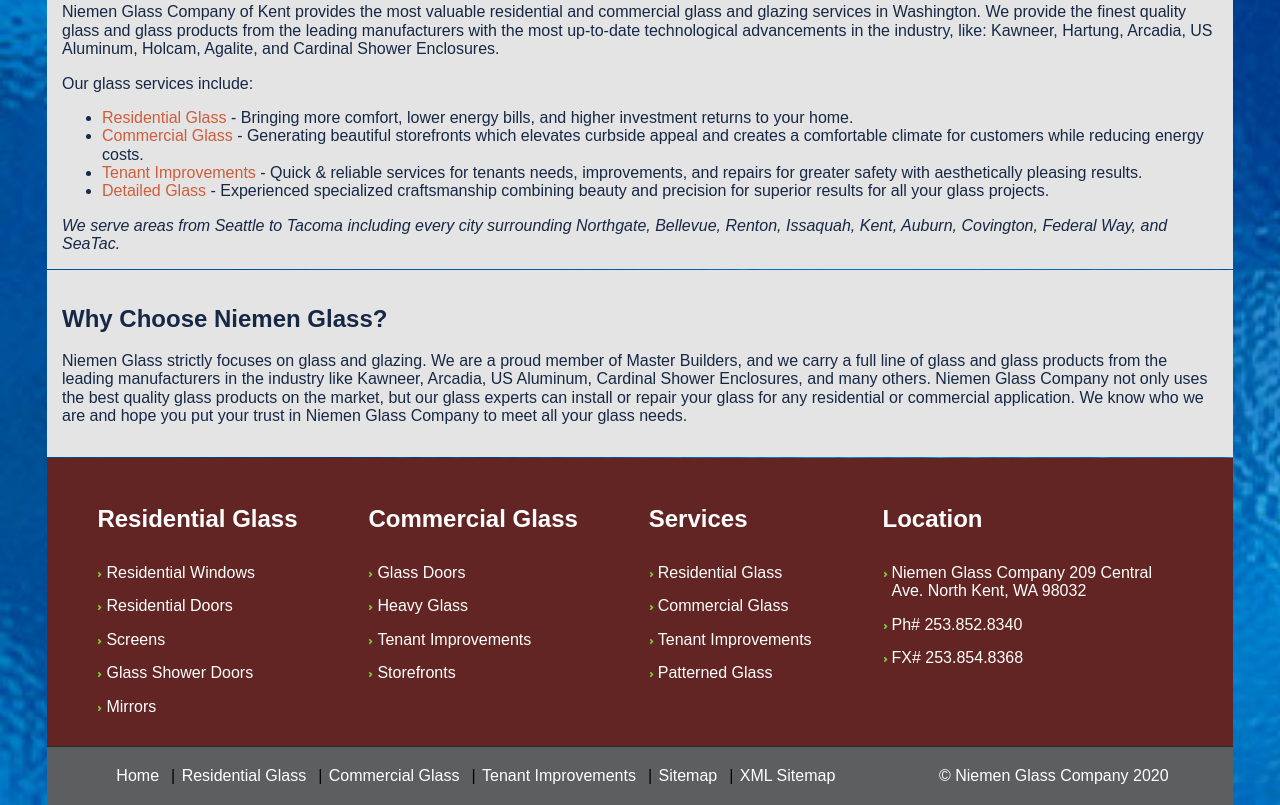
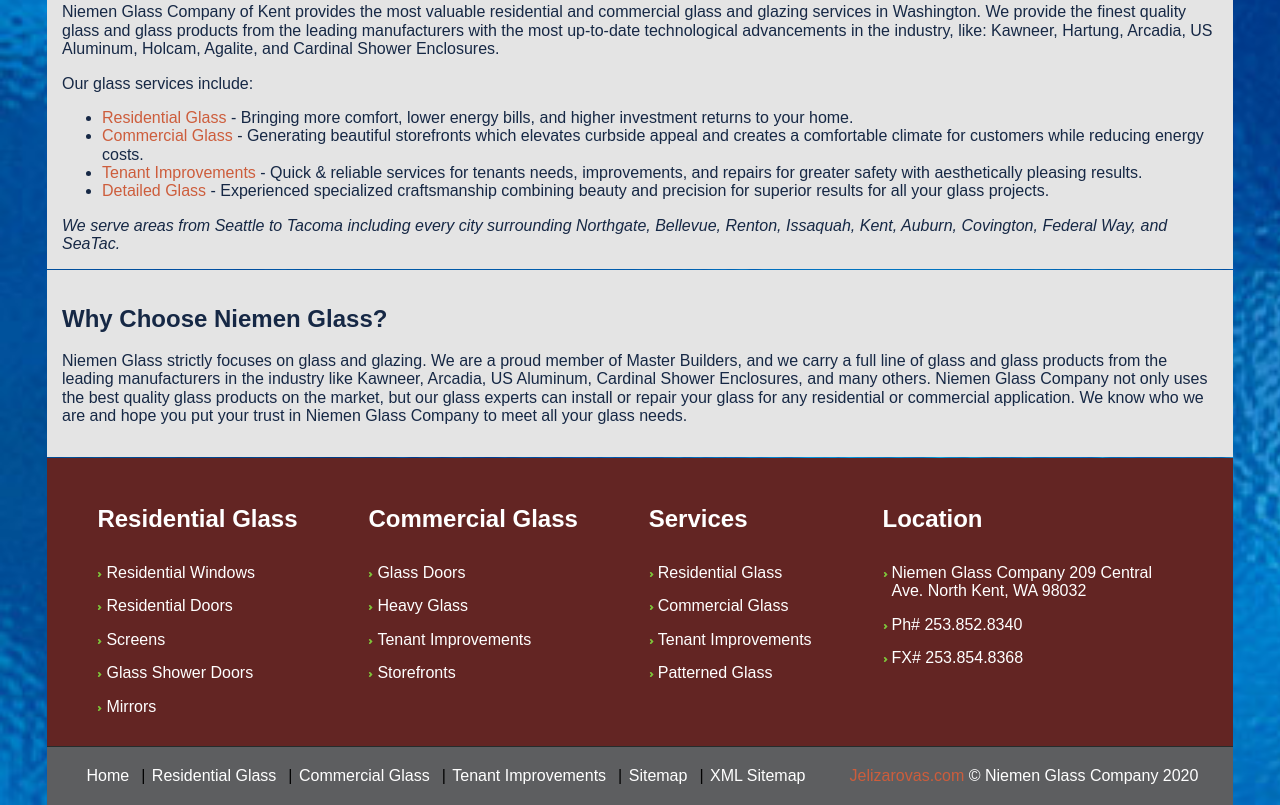
Before and after one commit to jelizarovas/niemenglass.com, a plain HTML site: page index.html in a window 1280 px wide. Shown: the part 1397-2202 px from the top of the page. Drawn offline with Linux system fonts and the light colour scheme.

Commit message:
added jelizarovas.com link in footer

```diff
--- a/index.html
+++ b/index.html
@@ -280,7 +280,12 @@
             <li>Sitemap</li>
             <li>XML Sitemap</li>
           </ul>
-          <div><span>© Niemen Glass Company 2020</span></div>
+          <div>
+            <span
+              ><a href="jelizarovas.com" target="_blank"> Jelizarovas.com</a> ©
+              Niemen Glass Company 2020</span
+            >
+          </div>
         </div>
       </footer>
       <!-- <script
```
